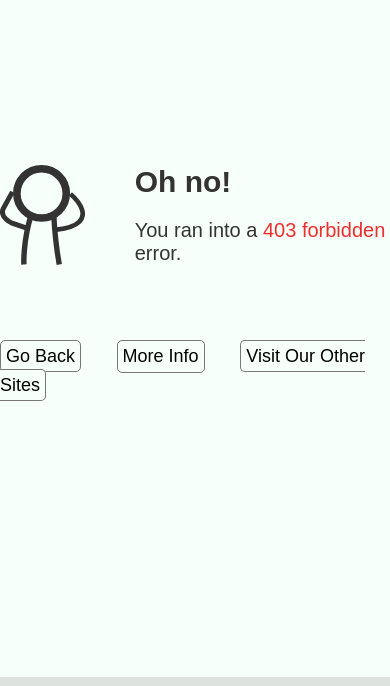
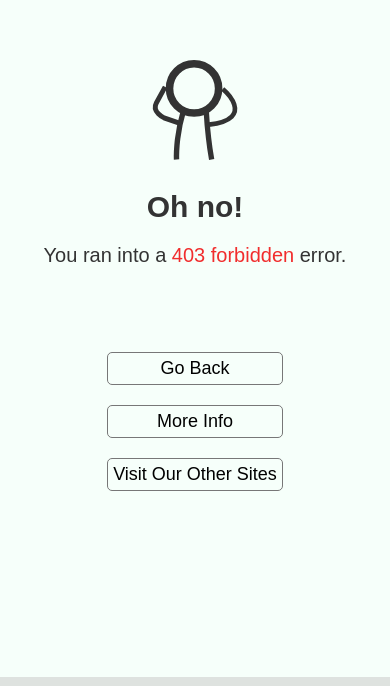
Before and after one commit to kElnaDev/oggyp-suite-errors, a plain HTML site: page 403.html in a window 390 px wide. Shown: the part 117-803 px from the top of the page. Drawn offline with nearby package versions, Linux system fonts and the light colour scheme; files that its build step writes are made by us from their sources; files whose address does not match are found by name; a web font is replaced by a local one.

Commit message:
added mobile support

```diff
--- a/resources/stylesheets/scss/main.scss
+++ b/resources/stylesheets/scss/main.scss
@@ -71,6 +71,7 @@ button, .button, .btn {
   border-radius: 5px;
   padding: 5px;
   text-decoration: none;
+  text-align: center;
   font-size: 18px;
 
   &:hover {
@@ -192,3 +193,31 @@ footer {
     width: globals.$footer-height * 0.5;
   }
 }
+
+
+
+
+/* MOBILE */
+@media only screen and (max-width: 700px) {
+  main {
+    flex-direction: column;
+
+    img {
+      margin-right: 0;
+      margin-bottom: 30px;
+    }
+
+    div {
+      text-align: center;
+    }
+  }
+
+  #options {
+    display: flex;
+    flex-direction: column;
+
+    button, .button, .btn {
+      margin: 10px 0;
+    }
+  }
+}
```
Also changed, not shown: resources/stylesheets/css/main.css, 1 other file.
